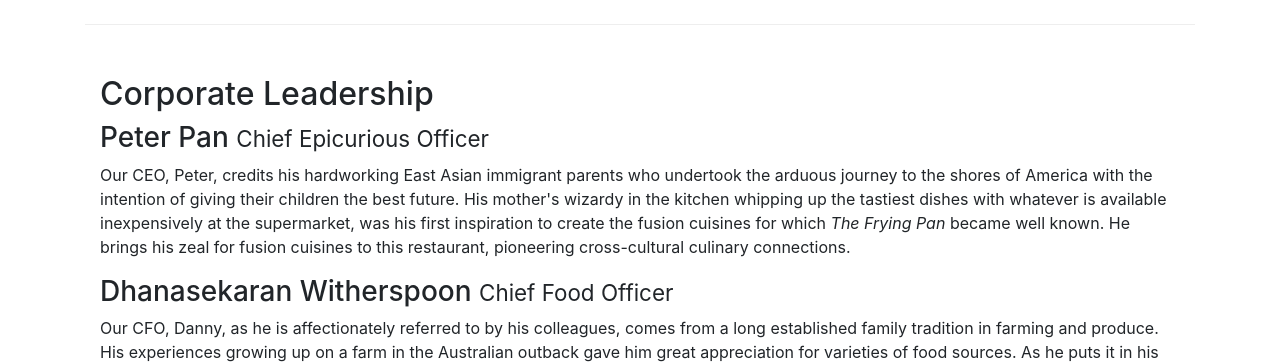
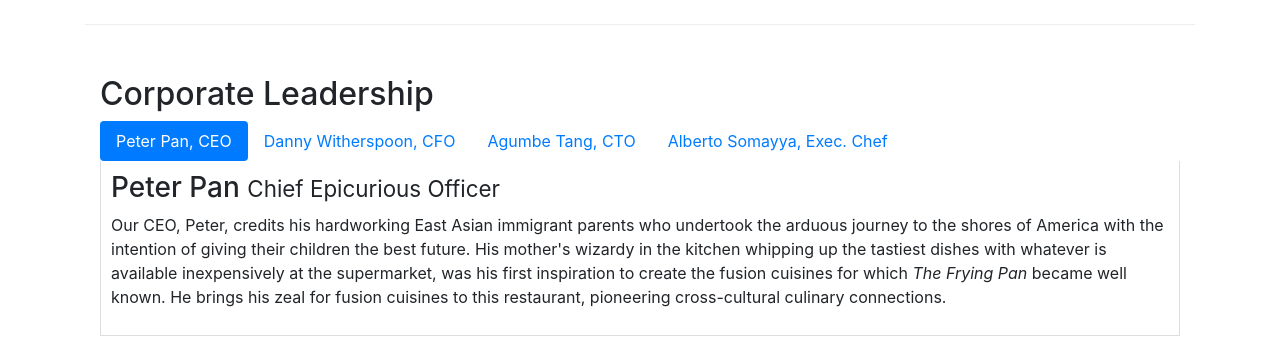
Before and after one commit to balatejabommeri/conFusion, a website: page aboutus.html in a window 1280 px wide. Shown: the part 840-1203 px from the top of the page. Drawn offline with nearby package versions, Linux system fonts and the light colour scheme.

Commit message:
Tabs and Pills

```diff
--- a/aboutus.html
+++ b/aboutus.html
@@ -87,14 +87,42 @@
         <div class="row row-content">
             <div class="col-12 col-sm">
                 <h2>Corporate Leadership</h2>
+                                <ul class="nav nav-pills" id="pills-tab" role="tablist">
+                    <li class="nav-item">
+                      <a class="nav-link active" href="#peter"
+                        role="tab" data-toggle="pill">Peter Pan, CEO</a>
+                    </li>
+                    <li class="nav-item">
+                      <a class="nav-link" href="#danny" role="tab"
+                        data-toggle="pill">Danny Witherspoon, CFO</a>
+                    </li>
+                    <li class="nav-item">
+                      <a class="nav-link" href="#agumbe"role="tab"
+                        data-toggle="pill">Agumbe Tang, CTO</a>
+                    </li>
+                    <li class="nav-item">
+                      <a class="nav-link" href="#alberto" role="tab"
+                        data-toggle="pill">Alberto Somayya, Exec. Chef</a>
+                    </li>
+                </ul>
+            <div class="tab-content" id="pills-tabContent">
+               <div class="tab-pane fade show active" role="tabpanel" id="peter">
                     <h3>Peter Pan <small>Chief Epicurious Officer</small></h3>
                     <p class="d-none d-sm-block">Our CEO, Peter, credits his hardworking East Asian immigrant parents who undertook the arduous journey to the shores of America with the intention of giving their children the best future. His mother's wizardy in the kitchen whipping up the tastiest dishes with whatever is available inexpensively at the supermarket, was his first inspiration to create the fusion cuisines for which <em>The Frying Pan</em> became well known. He brings his zeal for fusion cuisines to this restaurant, pioneering cross-cultural culinary connections.</p>
+                </div>
+                <div class="tab-pane fade" role="tabpanel" id="danny">
                     <h3>Dhanasekaran Witherspoon <small>Chief Food Officer</small></h3>
                     <p class="d-none d-sm-block">Our CFO, Danny, as he is affectionately referred to by his colleagues, comes from a long established family tradition in farming and produce. His experiences growing up on a farm in the Australian outback gave him great appreciation for varieties of food sources. As he puts it in his own words, <em>Everything that runs, wins, and everything that stays, pays!</em></p>
+                </div>
+                <div class="tab-pane fade" role="tabpanel" id="agumbe">
                     <h3>Agumbe Tang <small>Chief Taste Officer</small></h3>
                     <p class="d-none d-sm-block">Blessed with the most discerning gustatory sense, Agumbe, our CTO, personally ensures that every dish that we serve meets his exacting tastes. Our chefs dread the tongue lashing that ensues if their dish does not meet his exacting standards. He lives by his motto, <em>You click only if you survive my lick.</em></p>
+                </div>
+                <div class="tab-pane fade" role="tabpanel" id="alberto">
                     <h3>Alberto Somayya <small>Executive Chef</small></h3>
                     <p class="d-none d-sm-block">Award winning three-star Michelin chef with wide International experience having worked closely with whos-who in the culinary world, he specializes in creating mouthwatering Indo-Italian fusion experiences. He says, <em>Put together the cuisines from the two craziest cultures, and you get a winning hit! Amma Mia!</em></p>
+                </div>
+            </div>
             </div>
        </div>
                <div class="row row-content">
--- a/css/styles.css
+++ b/css/styles.css
@@ -34,3 +34,9 @@ body{
 .navbar-dark {
      background-color: #512DA8;
 }
+.tab-content {
+    border-left: 1px solid #ddd;
+    border-right: 1px solid #ddd;
+    border-bottom: 1px solid #ddd;
+    padding: 10px;
+}
```
Lines whose indentation alone changed are shown as unchanged.
